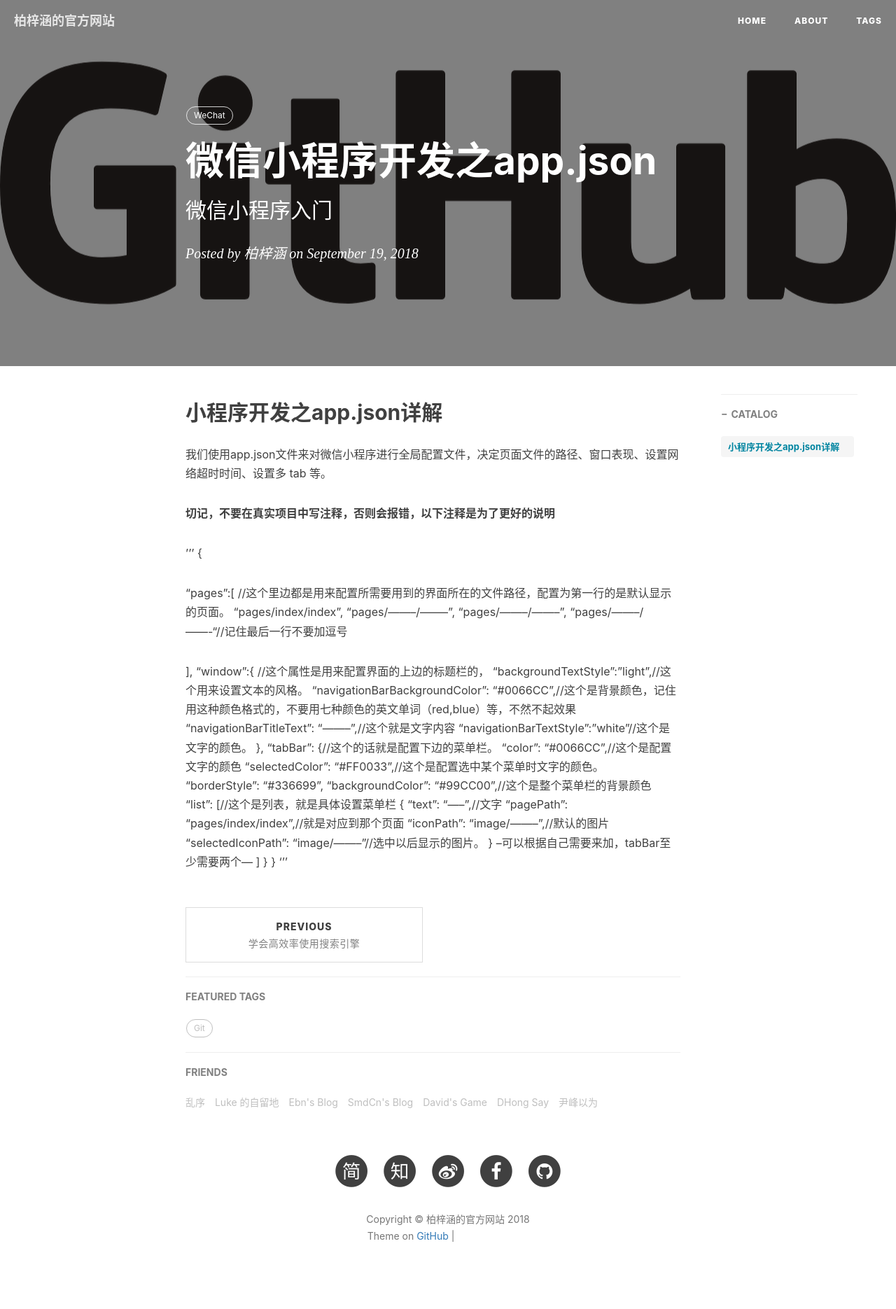
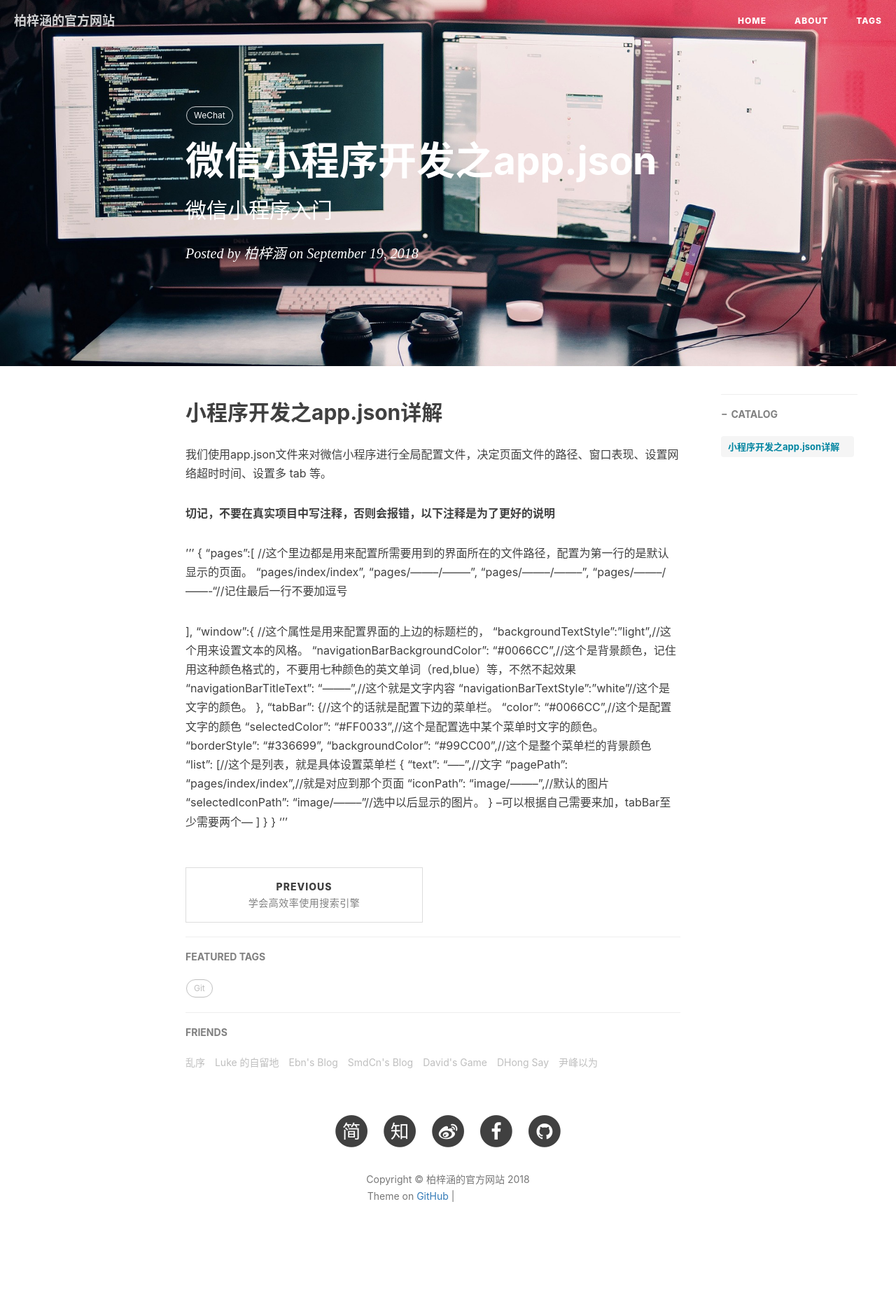
Before and after one commit to BerBai/blog-old, a Jekyll site: the page built from _posts/2018-09-19-微信小程序开发之app.json.md, in a window 1280 px wide. Shown: the whole page at 70% size. Built offline with Jekyll 4.4.1, drawn with Linux system fonts in a browser that asks for light colours; nearby versions of some CDN libraries; comment, search, counter and statistics services are not loaded; after the commit the page ends 1813 px from its top, so only the background shows below that; grey boxes are pictures that could not be loaded.

Commit message:
2018-09-19

```diff
--- a/_posts/2018-09-19-微信小程序开发之app.json.md
+++ b/_posts/2018-09-19-微信小程序开发之app.json.md
@@ -4,7 +4,7 @@
 subtitle:   微信小程序入门
 date:       2018-09-19
 author:     柏梓涵
-header-img: img/post-bg-github.png
+header-img: img/post-bg-WeChatMini1.jpg
 catalog: true
 tags:
     - WeChat
@@ -20,7 +20,6 @@
 
 '''
 {
-
   "pages":[           //这个里边都是用来配置所需要用到的界面所在的文件路径，配置为第一行的是默认显示的页面。
     "pages/index/index",
     "pages/--------/--------”,
```
